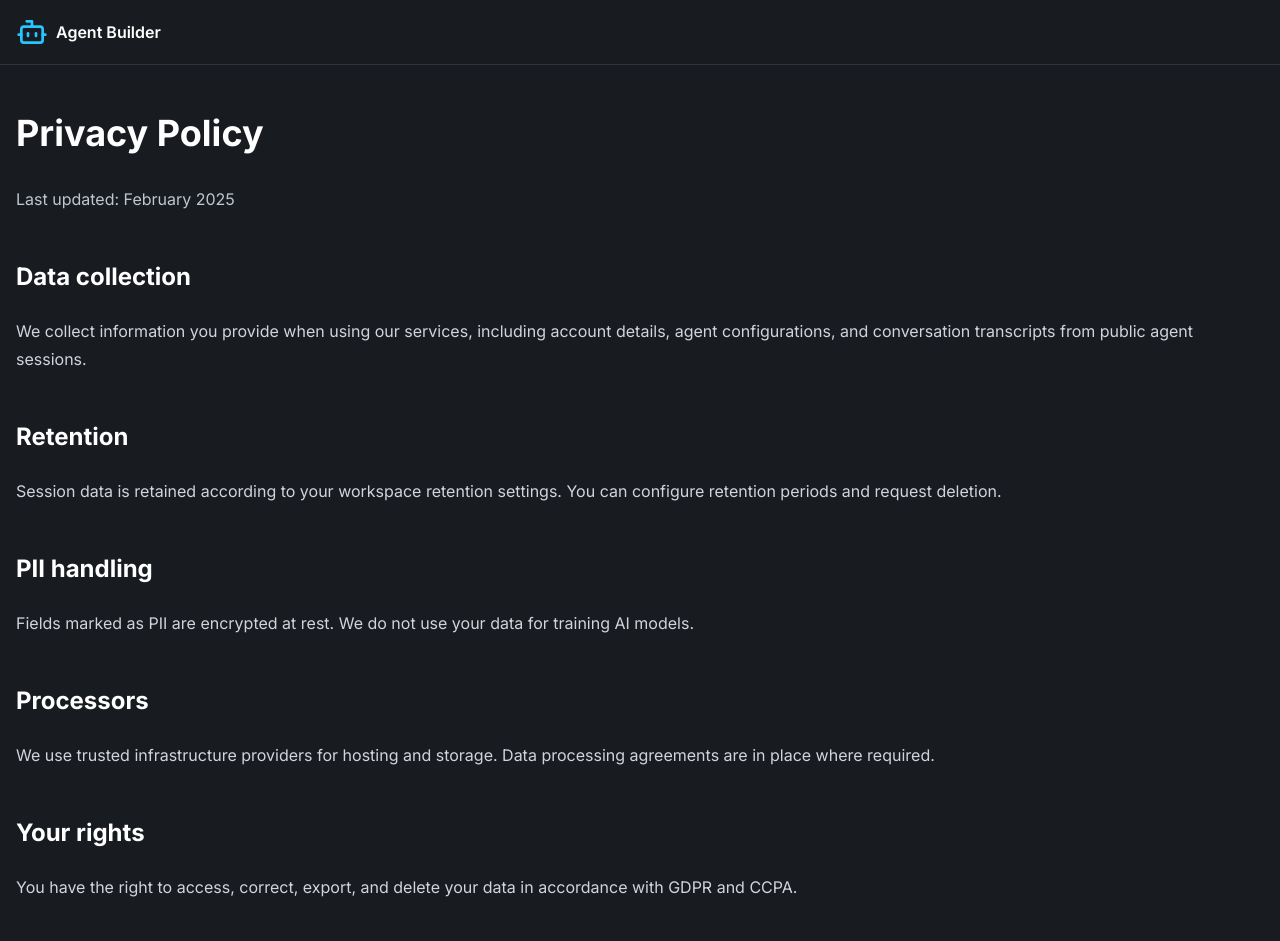
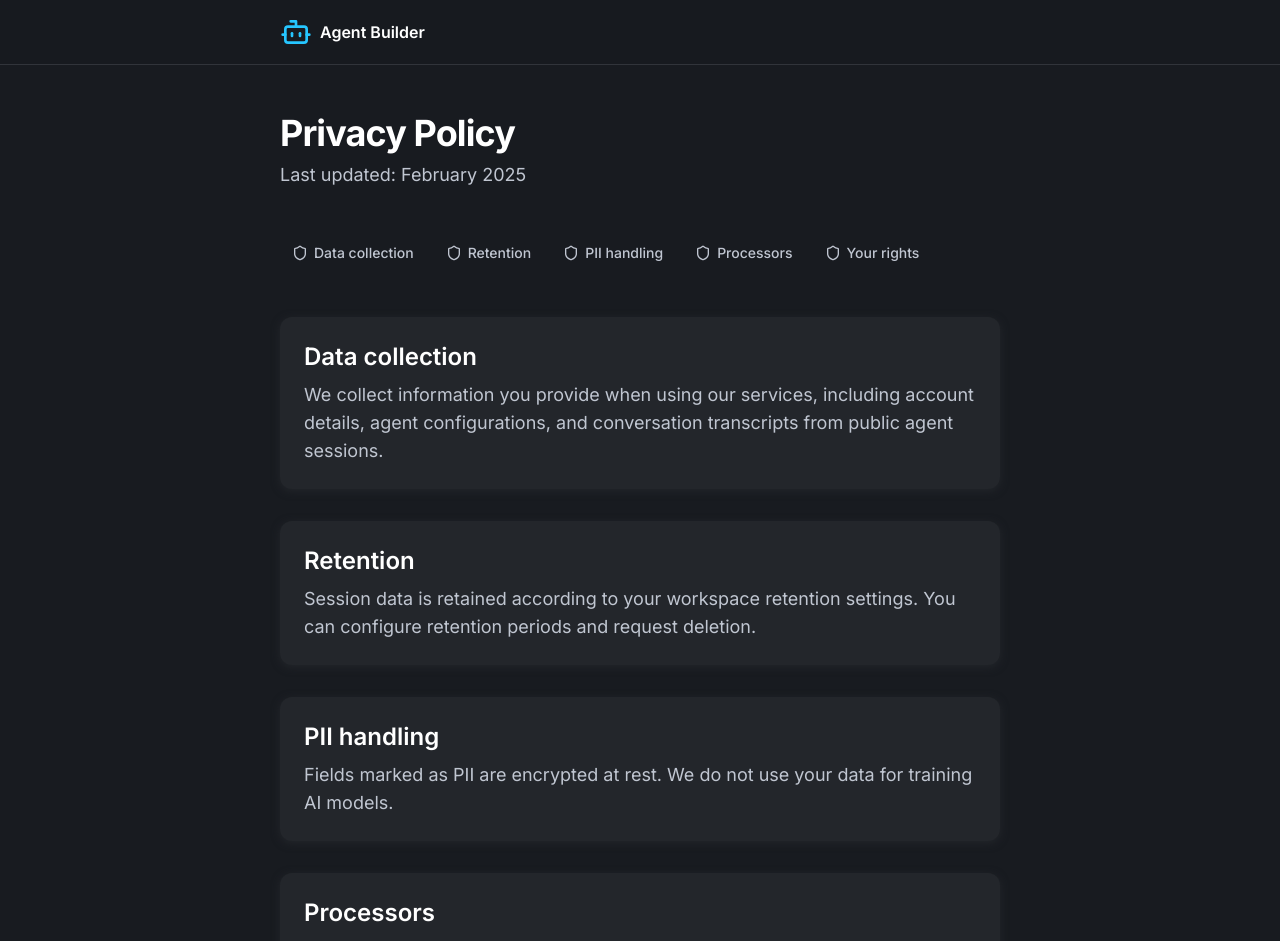
Before and after one commit to guilhermetechmakers/conversational-agent-form-builder-1771754324959, a React (Vite) app: page /privacy in a window 1280 px wide. Shown: the top 941 px of the page. Built offline with nearby package versions, Linux system fonts and the light colour scheme; no server answers.

Commit message:
feat: AI-generated c

```diff
--- a/src/pages/privacy.tsx
+++ b/src/pages/privacy.tsx
@@ -1,50 +1,137 @@
 import { Link } from 'react-router-dom'
-import { Bot } from 'lucide-react'
+import { Bot, ArrowLeft, Shield } from 'lucide-react'
 import { Button } from '@/components/ui/button'
+import { Card, CardContent, CardHeader } from '@/components/ui/card'
+import { cn } from '@/lib/utils'
+
+const PRIVACY_SECTIONS = [
+  {
+    id: 'data-collection',
+    title: 'Data collection',
+    content:
+      'We collect information you provide when using our services, including account details, agent configurations, and conversation transcripts from public agent sessions.',
+  },
+  {
+    id: 'retention',
+    title: 'Retention',
+    content:
+      'Session data is retained according to your workspace retention settings. You can configure retention periods and request deletion.',
+  },
+  {
+    id: 'pii-handling',
+    title: 'PII handling',
+    content:
+      'Fields marked as PII are encrypted at rest. We do not use your data for training AI models.',
+  },
+  {
+    id: 'processors',
+    title: 'Processors',
+    content:
+      'We use trusted infrastructure providers for hosting and storage. Data processing agreements are in place where required.',
+  },
+  {
+    id: 'your-rights',
+    title: 'Your rights',
+    content:
+      'You have the right to access, correct, export, and delete your data in accordance with GDPR and CCPA.',
+  },
+] as const
 
 export function PrivacyPage() {
   return (
     <div className="min-h-screen bg-background">
-      <header className="border-b border-border px-4 py-4">
-        <Link to="/" className="flex items-center gap-2">
-          <Bot className="h-8 w-8 text-primary" />
-          <span className="font-semibold">Agent Builder</span>
-        </Link>
+      <header className="sticky top-0 z-10 border-b border-border bg-background/95 backdrop-blur supports-[backdrop-filter]:bg-background/60">
+        <div className="mx-auto flex max-w-3xl items-center justify-between px-4 py-4 sm:px-6">
+          <Link
+            to="/"
+            className="flex items-center gap-2 text-foreground transition-colors hover:text-primary focus-visible:outline-none focus-visible:ring-2 focus-visible:ring-primary focus-visible:ring-offset-2 focus-visible:ring-offset-background rounded-lg"
+            aria-label="Agent Builder home"
+          >
+            <Bot className="h-8 w-8 text-primary" aria-hidden />
+            <span className="font-semibold">Agent Builder</span>
+          </Link>
+        </div>
       </header>
-      <main className="max-w-3xl mx-auto px-4 py-12 prose prose-invert max-w-none">
-        <h1>Privacy Policy</h1>
-        <p className="text-muted-foreground">Last updated: February 2025</p>
-        <h2>Data collection</h2>
-        <p>
-          We collect information you provide when using our services, including
-          account details, agent configurations, and conversation transcripts
-          from public agent sessions.
-        </p>
-        <h2>Retention</h2>
-        <p>
-          Session data is retained according to your workspace retention
-          settings. You can configure retention periods and request deletion.
-        </p>
-        <h2>PII handling</h2>
-        <p>
-          Fields marked as PII are encrypted at rest. We do not use your data for
-          training AI models.
-        </p>
-        <h2>Processors</h2>
-        <p>
-          We use trusted infrastructure providers for hosting and storage. Data
-          processing agreements are in place where required.
-        </p>
-        <h2>Your rights</h2>
-        <p>
-          You have the right to access, correct, export, and delete your data
-          in accordance with GDPR and CCPA.
-        </p>
-        <div className="mt-12">
-          <Button asChild variant="outline">
-            <Link to="/">Back to home</Link>
-          </Button>
-        </div>
+
+      <main className="mx-auto max-w-3xl px-4 py-8 sm:px-6 sm:py-12">
+        <article aria-labelledby="privacy-title">
+          <header className="mb-8 sm:mb-12 animate-fade-in-up">
+            <h1
+              id="privacy-title"
+              className="text-3xl font-bold tracking-tight text-foreground sm:text-4xl"
+            >
+              Privacy Policy
+            </h1>
+            <p className="mt-2 text-base text-muted-foreground sm:text-lg">
+              Last updated: February 2025
+            </p>
+          </header>
+
+          <nav
+            className="mb-8 sm:mb-12"
+            aria-label="Privacy policy sections"
+          >
+            <ul className="flex flex-wrap gap-2">
+              {PRIVACY_SECTIONS.map((section) => (
+                <li key={section.id}>
+                  <a
+                    href={`#${section.id}`}
+                    className={cn(
+                      'inline-flex items-center gap-1.5 rounded-lg px-3 py-1.5 text-sm font-medium',
+                      'text-muted-foreground transition-colors',
+                      'hover:bg-muted hover:text-foreground',
+                      'focus-visible:outline-none focus-visible:ring-2 focus-visible:ring-primary focus-visible:ring-offset-2 focus-visible:ring-offset-background'
+                    )}
+                  >
+                    <Shield className="h-4 w-4" aria-hidden />
+                    {section.title}
+                  </a>
+                </li>
+              ))}
+            </ul>
+          </nav>
+
+          <div className="space-y-6 sm:space-y-8">
+            {PRIVACY_SECTIONS.map((section, index) => (
+              <section
+                key={section.id}
+                id={section.id}
+                aria-labelledby={`${section.id}-heading`}
+                className="animate-fade-in-up"
+                style={{ animationDelay: `${index * 75}ms` }}
+              >
+                <Card className="transition-all duration-300 hover:shadow-card-hover">
+                  <CardHeader className="pb-2">
+                    <h2
+                      id={`${section.id}-heading`}
+                      className="text-xl font-semibold text-foreground sm:text-2xl"
+                    >
+                      {section.title}
+                    </h2>
+                  </CardHeader>
+                  <CardContent>
+                    <p className="text-base leading-relaxed text-muted-foreground sm:text-lg sm:leading-7">
+                      {section.content}
+                    </p>
+                  </CardContent>
+                </Card>
+              </section>
+            ))}
+          </div>
+
+          <footer className="mt-12 animate-fade-in-up sm:mt-16">
+            <Button asChild variant="outline" size="lg">
+              <Link
+                to="/"
+                className="inline-flex items-center gap-2"
+                aria-label="Back to home"
+              >
+                <ArrowLeft className="h-5 w-5" aria-hidden />
+                Back to home
+              </Link>
+            </Button>
+          </footer>
+        </article>
       </main>
     </div>
   )
```
